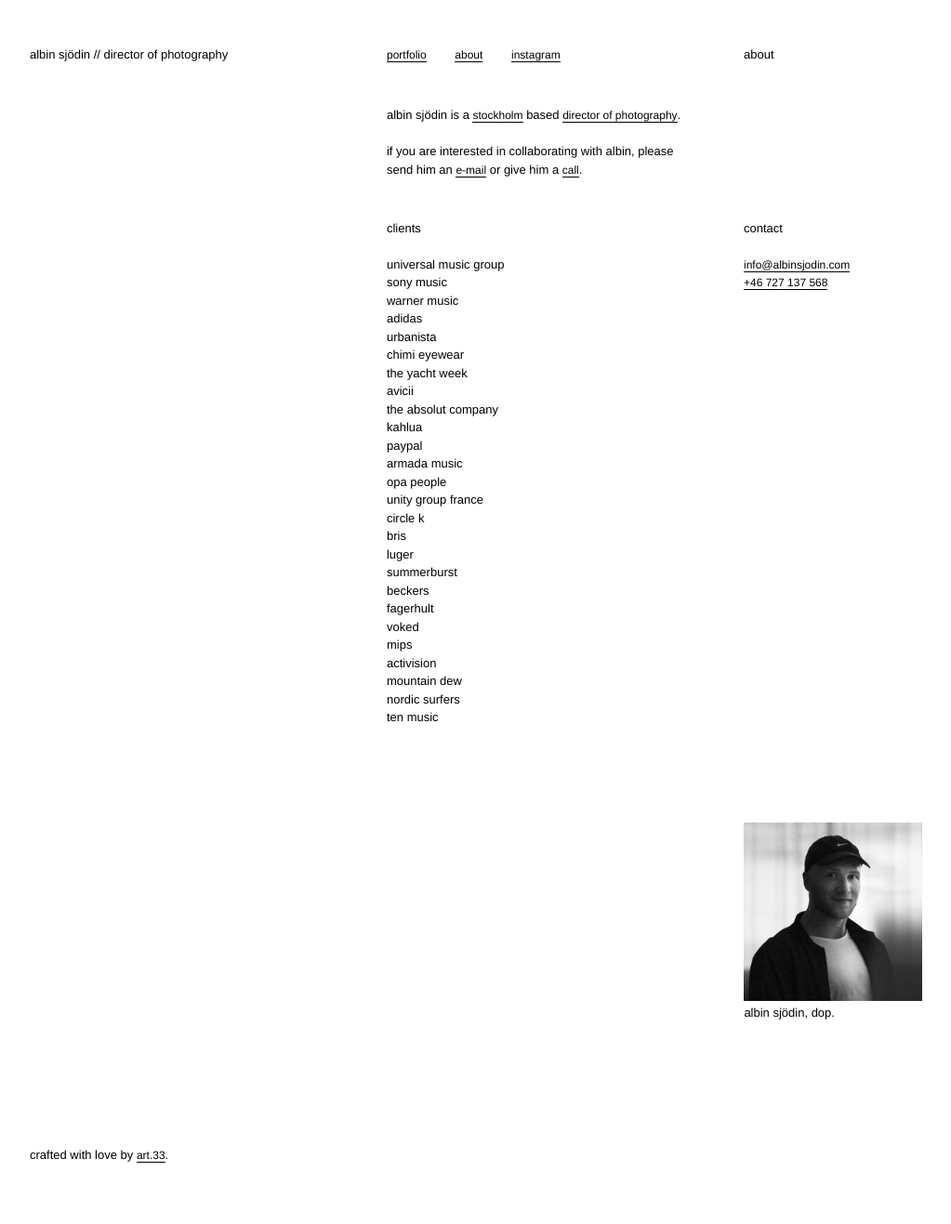
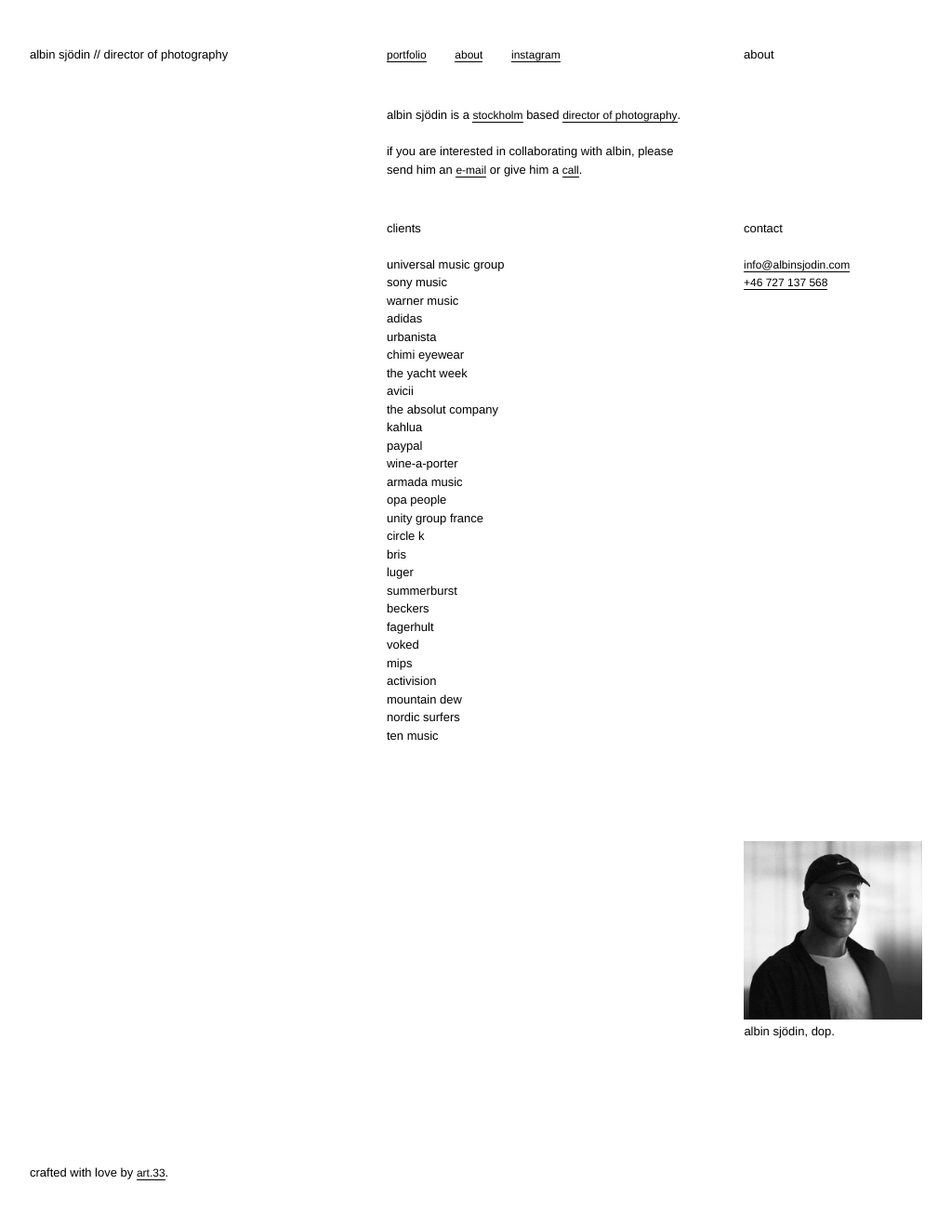
Before and after one commit to manspeterson/albin-site, a Jekyll site: the page built from about.md, in a window 1280 px wide. Shown: the whole page at 93% size, without its empty margins (32-1055 px from the left). Built offline with Jekyll 4.4.1, drawn with Linux system fonts in a browser that asks for light colours; nearby versions of some CDN libraries; some web fonts are replaced.

Commit message:
Update Pages “about”

```diff
--- a/about.md
+++ b/about.md
@@ -14,6 +14,7 @@
   - the absolut company
   - kahlua
   - paypal
+  - wine-a-porter
   - armada music
   - opa people
   - unity group france
```
